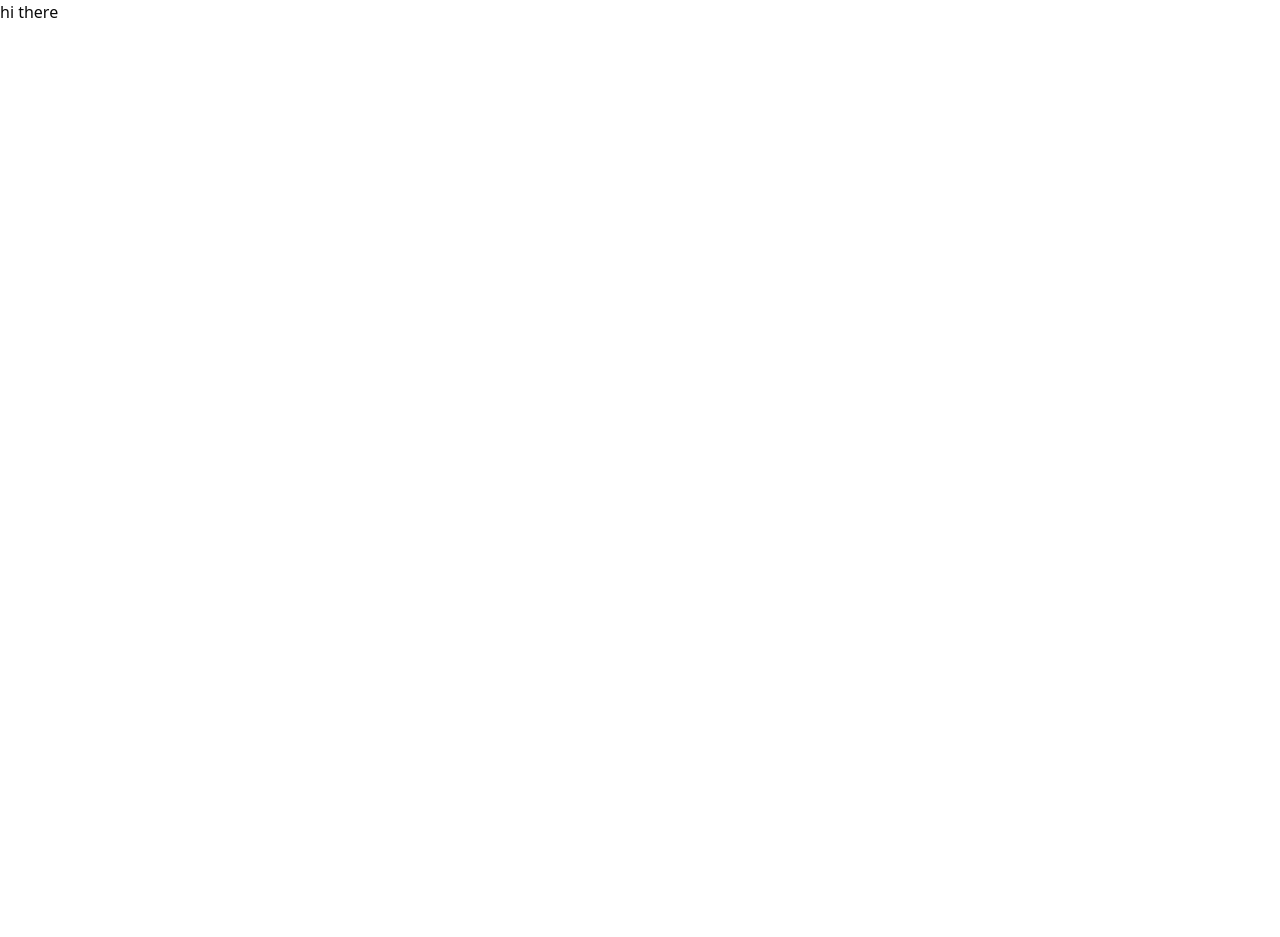
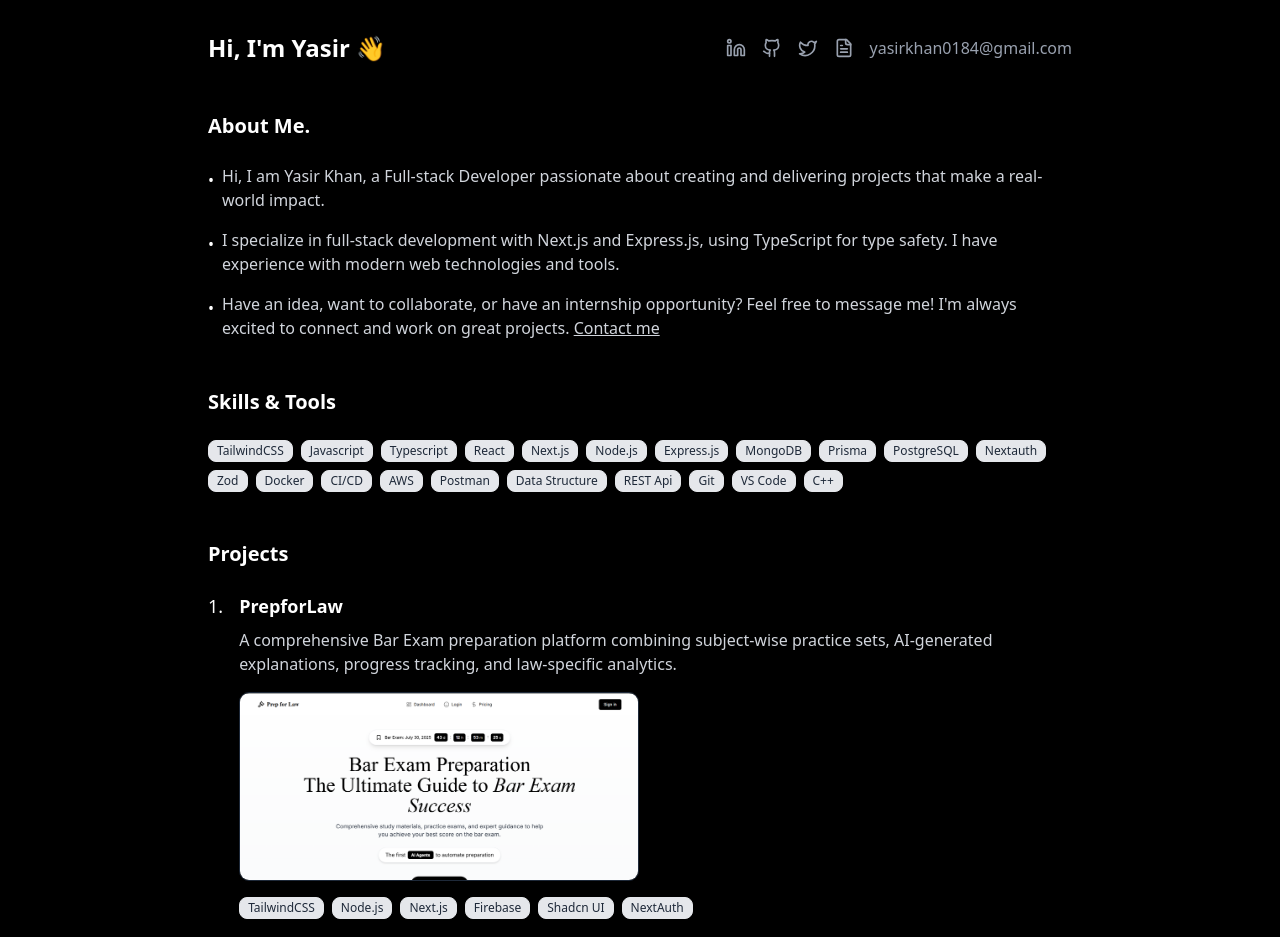
Before and after one commit to YasirKhan231/Portfolio, a Next.js app: page / in a window 1280 px wide. Shown: the top 937 px of the page. Before the commit the page ends 800 px from the top, so only its background shows below. Built offline with nearby package versions, Linux system fonts and the light colour scheme.

Commit message:
project image add

```diff
--- a/src/app/page.tsx
+++ b/src/app/page.tsx
@@ -1,6 +1,5 @@
-// import Portfolio from "@/pages/Portfolio";
+import Portfolio from "@/pages/Portfolio";
 
 export default function Page() {
-  // return <Portfolio />;
-  return "hi there";
+  return <Portfolio />;
 }
--- a/src/pages/Portfolio.tsx
+++ b/src/pages/Portfolio.tsx
@@ -35,7 +35,7 @@ export default function Portfolio() {
       title: "PrepforLaw",
       description:
         "A comprehensive Bar Exam preparation platform combining subject-wise practice sets, AI-generated explanations, progress tracking, and law-specific analytics.",
-      image: "/placeholder.svg?height=200&width=400",
+      image: "/barexam.png",
       technologies: [
         "TailwindCSS",
         "Node.js",
@@ -53,7 +53,7 @@ export default function Portfolio() {
       title: "SmartExpense",
       description:
         "A modern expense tracker that helps users manage daily spending, categorize expenses, visualize insights, and export reports in one click.",
-      image: "/placeholder.svg?height=200&width=400",
+      image: "/expense.png",
       technologies: [
         "React.js",
         "TailwindCSS",
@@ -70,7 +70,7 @@ export default function Portfolio() {
       title: "CryptoPlace",
       description:
         "A real-time cryptocurrency tracker that displays top coins, live price charts, historical data .",
-      image: "/placeholder.svg?height=200&width=400",
+      image: "/crypto.png",
       technologies: ["React.js", "TailwindCSS", "CoinGecko API", "Recharts"],
       github: "https://github.com/YasirKhan231/Crypto-tracker",
       live: "https://crypto-tracker-tau-eight.vercel.app/",
@@ -142,7 +142,10 @@ export default function Portfolio() {
                 Have an idea, want to collaborate, or have an internship
                 opportunity? Feel free to message me! I'm always excited to
                 connect and work on great projects.{" "}
-                <Link href="#contact" className="underline hover:text-white">
+                <Link
+                  href="mailto:yasirkhan0184@gmail.com"
+                  className="underline hover:text-white"
+                >
                   Contact me
                 </Link>
               </p>
@@ -158,7 +161,7 @@ export default function Portfolio() {
               <Badge
                 key={skill}
                 variant="secondary"
-                className="bg-gray-800 text-gray-300 hover:bg-gray-700 border-gray-700"
+                className="bg-gray-200 text-gray-800 hover:bg-gray-300 border-gray-200"
               >
                 {skill}
               </Badge>
@@ -197,7 +200,7 @@ export default function Portfolio() {
                         <Badge
                           key={tech}
                           variant="secondary"
-                          className="bg-gray-800 text-gray-300 hover:bg-gray-700 border-gray-700 text-xs"
+                          className="bg-gray-200 text-gray-800 hover:bg-gray-300 border-gray-200 text-xs"
                         >
                           {tech}
                         </Badge>
@@ -239,7 +242,7 @@ export default function Portfolio() {
             <Button
               asChild
               variant="outline"
-              className="bg-transparent border-gray-700 text-gray-300 hover:bg-gray-800"
+              className="bg-gray-200 border-gray-800 text-gray-800 hover:bg-gray-300"
             >
               <a
                 href="https://x.com/yasir_juned"
@@ -253,7 +256,7 @@ export default function Portfolio() {
             <Button
               asChild
               variant="outline"
-              className="bg-transparent border-gray-700 text-gray-300 hover:bg-gray-800"
+              className="bg-gray-200 border-gray-800 text-gray-800 hover:bg-gray-300"
             >
               <a
                 href="https://www.linkedin.com/in/yasir-khan-397989234/"
@@ -267,7 +270,7 @@ export default function Portfolio() {
             <Button
               asChild
               variant="outline"
-              className="bg-transparent border-gray-700 text-gray-300 hover:bg-gray-800"
+              className="bg-gray-200 border-gray-800 text-gray-800 hover:bg-gray-300"
             >
               <a href="mailto:yasirkhan0184@gmail.com">
                 <Mail className="w-4 h-4 mr-2" />
@@ -277,7 +280,7 @@ export default function Portfolio() {
             <Button
               asChild
               variant="outline"
-              className="bg-transparent border-gray-700 text-gray-300 hover:bg-gray-800"
+              className="bg-gray-200 border-gray-800 text-gray-800 hover:bg-gray-300"
             >
               <a
                 href="https://github.com/YasirKhan231"
```
